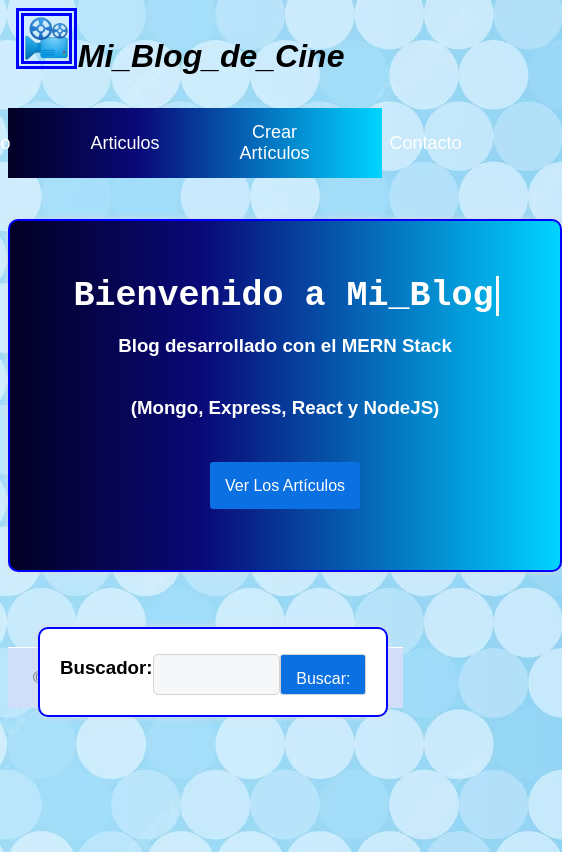
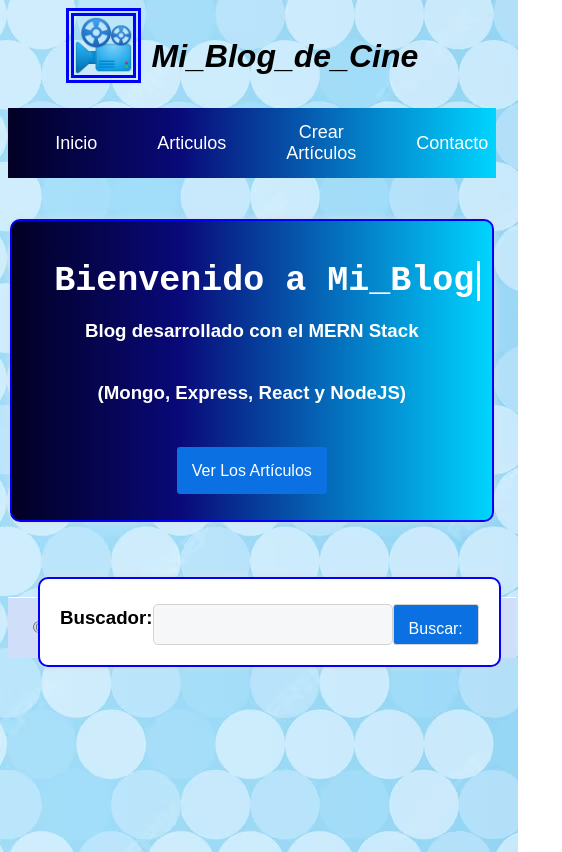
Before and after one commit to TonyVargas777/proyecto-modulo2, a React (Vite) app: page / in a window 390 px wide. Shown: the whole page, 562 px wide, since content can reach past the window. Built offline with nearby package versions, Linux system fonts and the light colour scheme.

Commit message:
media queries 2

```diff
--- a/src/index.css
+++ b/src/index.css
@@ -1,5 +1,5 @@
 html {
-  height: 100%;
+  height: 99%;
   background-image: url(/img/fondo-puntos-azules-color-blanco_42331-244.avif);
   background-attachment: fixed;
 }
@@ -65,7 +65,7 @@ body {
   list-style: none;
 }
 .nav li {
-  padding: 10px;
+  padding: 0px;
 }
 .nav a {
   display: block;
@@ -88,7 +88,7 @@ body {
   align-items: initial;
   padding-top: 16px;
   flex-grow: 1;
-  min-height: calc(100vh - 280px);
+  min-height: calc(100vh - 260px);
 }
 .articulo-item {
   display: flex;
@@ -343,6 +343,10 @@ textarea {
 }
 
 @media (max-width: 1000px) {
+  body{
+    width: 125%;
+    height: 100%;
+  }
   .layout {
     width: 100%;
     height: 100%;
@@ -388,8 +392,9 @@ textarea {
   .header{
     position: relative;
   }
-  .jumbo {
-    width: 440px;
+  .jumbo{
+    width: 80%;
+    min-width: 400px;
   }
   .jumbo-articulo {
     align-items: center;
@@ -432,10 +437,20 @@ textarea {
   }
 }
 @media (max-width: 600px) {
+  html{
+    width: 100vw;
+    height: 100vh;
+  }
+
   nav {
-    position: relative;
+    /* position: relative;
+    display: flex;
+    flex-direction: column; */
+
     display: flex;
     flex-direction: column;
+    width: 100%;
+    /* min-width: 500px; */
   }
   .header{
     position: relative;
@@ -450,6 +465,12 @@ textarea {
     width: 100%;
     flex-direction: column;
   }
+  .jumbo{
+    width: 80%;
+    min-width: 400px;
+    padding: 40px;
+  }
+
   .articulo-item{
     width: 70%;
   }
```
